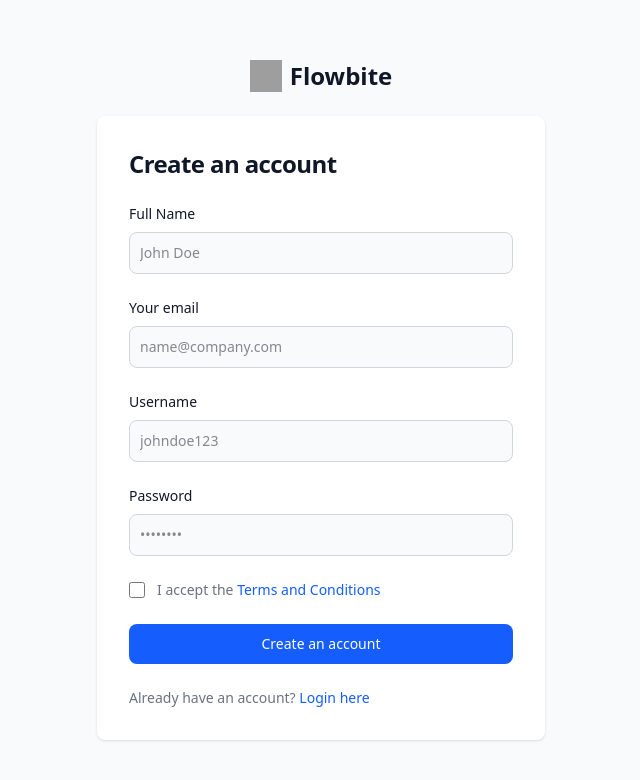
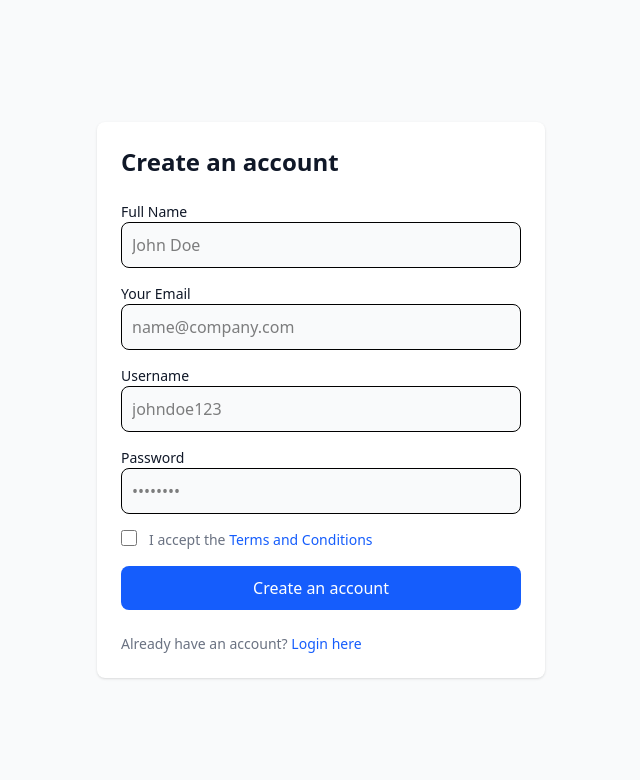
Before and after one commit to el-noir/BlogSphere, a React (Vite) app in the folder Frontend/: page /register in a window 1280 px wide. Shown: the top 780 px of the page, without its empty margins (319-959 px from the left). Built offline with nearby package versions, Linux system fonts and the light colour scheme; grey boxes are pictures that could not be loaded.

Commit message:
redirection from login signup

```diff
--- a/Frontend/src/components/navBar.jsx
+++ b/Frontend/src/components/navBar.jsx
@@ -65,7 +65,7 @@ function Navbar() {
                 href="#"
                 className="block py-2 px-3 text-gray-900 rounded-sm hover:bg-gray-100 md:hover:bg-transparent md:hover:text-blue-700 md:p-0 md:dark:hover:text-blue-500 dark:text-white dark:hover:bg-gray-700 dark:hover:text-white md:dark:hover:bg-transparent dark:border-gray-700"
               >
-                Services
+                Add Blog
               </a>
             </li>
             <li>
--- a/Frontend/src/pages/login.jsx
+++ b/Frontend/src/pages/login.jsx
@@ -1,54 +1,51 @@
 import React, { useState } from "react";
+import { useNavigate } from "react-router-dom";
 import axios from "axios";
 
 function LoginPage() {
   const [email, setEmail] = useState("");
   const [password, setPassword] = useState("");
   const [error, setError] = useState("");
+  const navigate = useNavigate();
 
   const handleSubmit = async (e) => {
     e.preventDefault();
     setError("");
+
     try {
       const response = await axios.post(
         "/api/v1/users/login",
         { email, password },
         { withCredentials: true }
       );
+
       console.log("Login successful:", response.data);
       alert("Login successful");
+
+      // Redirect to home page after successful login
+      navigate("/");
     } catch (err) {
       setError(err.response?.data?.message || "Login failed");
     }
   };
 
   return (
-    <section className="bg-gray-50 dark:bg-gray-900">
-      <div className="flex flex-col items-center justify-center px-6 py-8 mx-auto md:h-screen lg:py-0">
-        <a href="#" className="flex items-center mb-6 text-2xl font-semibold text-gray-900 dark:text-white">
-          <img
-            className="w-8 h-8 mr-2"
-            src="https://flowbite.s3.amazonaws.com/blocks/marketing-ui/logo.svg"
-            alt="logo"
-          />
-          Flowbite
-        </a>
-        <div className="w-full bg-white rounded-lg shadow dark:border md:mt-0 sm:max-w-md xl:p-0 dark:bg-gray-800 dark:border-gray-700">
-          <div className="p-6 space-y-4 md:space-y-6 sm:p-8">
-            <h1 className="text-xl font-bold leading-tight tracking-tight text-gray-900 md:text-2xl dark:text-white">
+    <section className="bg-gray-50 dark:bg-gray-900 min-h-screen flex items-center justify-center">
+      <div className="w-full max-w-md bg-white rounded-lg shadow dark:border dark:bg-gray-800 dark:border-gray-700">
+        <div className="p-6 space-y-6">
+          <h1 className="text-2xl font-bold text-gray-900 dark:text-white">
             Login to your account
           </h1>
           {error && <p className="text-red-500 text-sm">{error}</p>}
-            <form className="space-y-4 md:space-y-6" onSubmit={handleSubmit}>
+          <form className="space-y-4" onSubmit={handleSubmit}>
             <div>
-                <label htmlFor="email" className="block mb-2 text-sm font-medium text-gray-900 dark:text-white">
+              <label htmlFor="email" className="block text-sm font-medium text-gray-900 dark:text-white">
                 Your email
               </label>
               <input
                 type="email"
-                  name="email"
                 id="email"
-                  className="bg-gray-50 border border-gray-300 text-gray-900 text-sm rounded-lg focus:ring-primary-600 focus:border-primary-600 block w-full p-2.5 dark:bg-gray-700 dark:border-gray-600 dark:placeholder-gray-400 dark:text-white dark:focus:ring-blue-500 dark:focus:border-blue-500"
+                className="w-full p-2.5 border rounded-lg bg-gray-50 dark:bg-gray-700 dark:text-white"
                 placeholder="name@company.com"
                 required
                 value={email}
@@ -56,15 +53,14 @@ function LoginPage() {
               />
             </div>
             <div>
-                <label htmlFor="password" className="block mb-2 text-sm font-medium text-gray-900 dark:text-white">
+              <label htmlFor="password" className="block text-sm font-medium text-gray-900 dark:text-white">
                 Password
               </label>
               <input
                 type="password"
-                  name="password"
                 id="password"
+                className="w-full p-2.5 border rounded-lg bg-gray-50 dark:bg-gray-700 dark:text-white"
                 placeholder="••••••••"
-                  className="bg-gray-50 border border-gray-300 text-gray-900 text-sm rounded-lg focus:ring-primary-600 focus:border-primary-600 block w-full p-2.5 dark:bg-gray-700 dark:border-gray-600 dark:placeholder-gray-400 dark:text-white dark:focus:ring-blue-500 dark:focus:border-blue-500"
                 required
                 value={password}
                 onChange={(e) => setPassword(e.target.value)}
@@ -72,15 +68,14 @@ function LoginPage() {
             </div>
             <button
               type="submit"
-                className="w-full text-white bg-primary-600 hover:bg-primary-700 focus:ring-4 focus:outline-none focus:ring-primary-300 font-medium rounded-lg text-sm px-5 py-2.5 text-center dark:bg-primary-600 dark:hover:bg-primary-700 dark:focus:ring-primary-800"
+              className="w-full py-2.5 text-white bg-blue-600 hover:bg-blue-700 rounded-lg font-medium"
             >
               Login
             </button>
-              <p className="text-sm font-light text-gray-500 dark:text-gray-400">
-                Don’t have an account? <a href="#" className="font-medium text-primary-600 hover:underline dark:text-primary-500">Sign up here</a>
+          </form>
+          <p className="text-sm text-gray-500 dark:text-gray-400">
+            Don’t have an account? <a href="/register" className="text-blue-600 hover:underline">Sign up here</a>
           </p>
-            </form>
-          </div>
         </div>
       </div>
     </section>
--- a/Frontend/src/pages/register.jsx
+++ b/Frontend/src/pages/register.jsx
@@ -1,4 +1,5 @@
 import React, { useState } from "react";
+import { useNavigate } from "react-router-dom";
 import axios from "axios";
 
 function RegisterPage() {
@@ -8,6 +9,8 @@ function RegisterPage() {
     username: "",
     password: "",
   });
+  const [error, setError] = useState("");
+  const navigate = useNavigate();
 
   const handleChange = (e) => {
     const { name, value } = e.target;
@@ -19,39 +22,41 @@ function RegisterPage() {
 
   const handleSubmit = async (e) => {
     e.preventDefault();
+    setError("");
 
     try {
-      const response = await axios.post("/api/v1/users/register", formData);
+      const response = await axios.post(
+        "/api/v1/users/register",
+        formData,
+        { withCredentials: true }
+      );
 
       console.log("User registered successfully:", response.data);
+      alert("Registration successful! Redirecting to home...");
+      navigate("/"); // ✅ Redirects to home page
     } catch (error) {
-      console.error("Error registering user:", error.response?.data || error.message);
+      setError(error.response?.data?.message || "Registration failed");
     }
   };
 
-
   return (
-    <section className="bg-gray-50 dark:bg-gray-900">
-      <div className="flex flex-col items-center justify-center px-6 py-8 mx-auto md:h-screen lg:py-0">
-        <a href="#" className="flex items-center mb-6 text-2xl font-semibold text-gray-900 dark:text-white">
-          <img className="w-8 h-8 mr-2" src="https://flowbite.s3.amazonaws.com/blocks/marketing-ui/logo.svg" alt="logo" />
-          Flowbite
-        </a>
-        <div className="w-full bg-white rounded-lg shadow dark:border sm:max-w-md xl:p-0 dark:bg-gray-800 dark:border-gray-700">
-          <div className="p-6 space-y-4 md:space-y-6 sm:p-8">
-            <h1 className="text-xl font-bold tracking-tight text-gray-900 md:text-2xl dark:text-white">
+    <section className="bg-gray-50 dark:bg-gray-900 min-h-screen flex items-center justify-center">
+      <div className="w-full max-w-md bg-white rounded-lg shadow dark:border dark:bg-gray-800 dark:border-gray-700">
+        <div className="p-6 space-y-6">
+          <h1 className="text-2xl font-bold text-gray-900 dark:text-white">
             Create an account
           </h1>
-            <form className="space-y-4 md:space-y-6" onSubmit={handleSubmit}>
+          {error && <p className="text-red-500 text-sm">{error}</p>}
+          <form className="space-y-4" onSubmit={handleSubmit}>
             <div>
-                <label htmlFor="fullname" className="block mb-2 text-sm font-medium text-gray-900 dark:text-white">
+              <label htmlFor="fullname" className="block text-sm font-medium text-gray-900 dark:text-white">
                 Full Name
               </label>
               <input
                 type="text"
                 name="fullName"
                 id="fullname"
-                  className="bg-gray-50 border border-gray-300 text-gray-900 text-sm rounded-lg focus:ring-blue-600 focus:border-blue-600 block w-full p-2.5 dark:bg-gray-700 dark:border-gray-600 dark:text-white dark:focus:ring-blue-500 dark:focus:border-blue-500"
+                className="w-full p-2.5 border rounded-lg bg-gray-50 dark:bg-gray-700 dark:text-white"
                 placeholder="John Doe"
                 value={formData.fullName}
                 onChange={handleChange}
@@ -59,14 +64,14 @@ function RegisterPage() {
               />
             </div>
             <div>
-                <label htmlFor="email" className="block mb-2 text-sm font-medium text-gray-900 dark:text-white">
-                  Your email
+              <label htmlFor="email" className="block text-sm font-medium text-gray-900 dark:text-white">
+                Your Email
               </label>
               <input
                 type="email"
                 name="email"
                 id="email"
-                  className="bg-gray-50 border border-gray-300 text-gray-900 text-sm rounded-lg focus:ring-blue-600 focus:border-blue-600 block w-full p-2.5 dark:bg-gray-700 dark:border-gray-600 dark:text-white dark:focus:ring-blue-500 dark:focus:border-blue-500"
+                className="w-full p-2.5 border rounded-lg bg-gray-50 dark:bg-gray-700 dark:text-white"
                 placeholder="name@company.com"
                 value={formData.email}
                 onChange={handleChange}
@@ -74,14 +79,14 @@ function RegisterPage() {
               />
             </div>
             <div>
-                <label htmlFor="username" className="block mb-2 text-sm font-medium text-gray-900 dark:text-white">
+              <label htmlFor="username" className="block text-sm font-medium text-gray-900 dark:text-white">
                 Username
               </label>
               <input
                 type="text"
                 name="username"
                 id="username"
-                  className="bg-gray-50 border border-gray-300 text-gray-900 text-sm rounded-lg focus:ring-blue-600 focus:border-blue-600 block w-full p-2.5 dark:bg-gray-700 dark:border-gray-600 dark:text-white dark:focus:ring-blue-500 dark:focus:border-blue-500"
+                className="w-full p-2.5 border rounded-lg bg-gray-50 dark:bg-gray-700 dark:text-white"
                 placeholder="johndoe123"
                 value={formData.username}
                 onChange={handleChange}
@@ -89,14 +94,14 @@ function RegisterPage() {
               />
             </div>
             <div>
-                <label htmlFor="password" className="block mb-2 text-sm font-medium text-gray-900 dark:text-white">
+              <label htmlFor="password" className="block text-sm font-medium text-gray-900 dark:text-white">
                 Password
               </label>
               <input
                 type="password"
                 name="password"
                 id="password"
-                  className="bg-gray-50 border border-gray-300 text-gray-900 text-sm rounded-lg focus:ring-blue-600 focus:border-blue-600 block w-full p-2.5 dark:bg-gray-700 dark:border-gray-600 dark:text-white dark:focus:ring-blue-500 dark:focus:border-blue-500"
+                className="w-full p-2.5 border rounded-lg bg-gray-50 dark:bg-gray-700 dark:text-white"
                 placeholder="••••••••"
                 value={formData.password}
                 onChange={handleChange}
@@ -104,37 +109,32 @@ function RegisterPage() {
               />
             </div>
             <div className="flex items-start">
-                <div className="flex items-center h-5">
               <input
                 id="terms"
                 type="checkbox"
-                    className="w-4 h-4 border border-gray-300 rounded bg-gray-50 focus:ring-3 focus:ring-blue-300 dark:bg-gray-700 dark:border-gray-600 dark:focus:ring-blue-600 dark:ring-offset-gray-800"
+                className="w-4 h-4 border border-gray-300 rounded bg-gray-50 dark:bg-gray-700"
                 required
               />
-                </div>
-                <div className="ml-3 text-sm">
-                  <label htmlFor="terms" className="font-light text-gray-500 dark:text-gray-300">
+              <label htmlFor="terms" className="ml-3 text-sm text-gray-500 dark:text-gray-300">
                 I accept the{" "}
-                    <a className="font-medium text-blue-600 hover:underline dark:text-blue-500" href="#">
+                <a className="text-blue-600 hover:underline dark:text-blue-500" href="#">
                   Terms and Conditions
                 </a>
               </label>
             </div>
-              </div>
             <button
               type="submit"
-                className="w-full text-white bg-blue-600 hover:bg-blue-700 focus:ring-4 focus:outline-none focus:ring-blue-300 font-medium rounded-lg text-sm px-5 py-2.5 text-center dark:bg-blue-600 dark:hover:bg-blue-700 dark:focus:ring-blue-800"
+              className="w-full py-2.5 text-white bg-blue-600 hover:bg-blue-700 rounded-lg font-medium"
             >
               Create an account
             </button>
-              <p className="text-sm font-light text-gray-500 dark:text-gray-400">
+          </form>
+          <p className="text-sm text-gray-500 dark:text-gray-400">
             Already have an account?{" "}
-                <a href="#" className="font-medium text-blue-600 hover:underline dark:text-blue-500">
+            <a href="/login" className="text-blue-600 hover:underline">
               Login here
             </a>
           </p>
-            </form>
-          </div>
         </div>
       </div>
     </section>
```
Also changed, not shown: Frontend/src/App.jsx (+9 -11 lines), 2 other files (tests, documents, lock files or other folders). Lines whose indentation alone changed are shown as unchanged.
